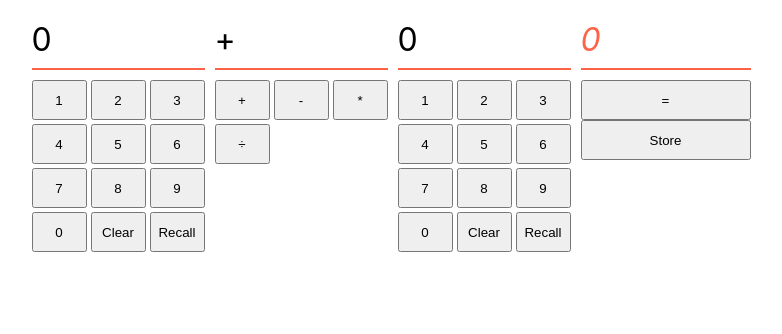
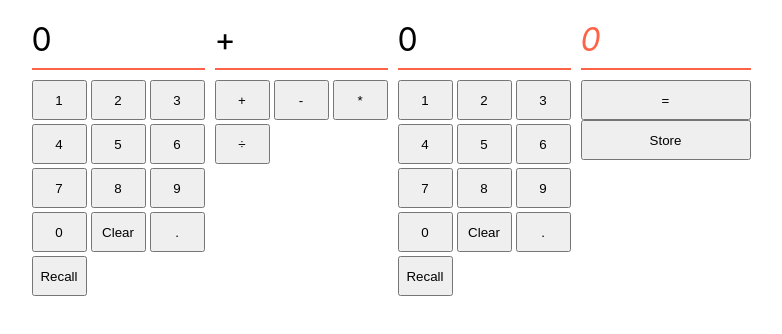
Before and after one commit to boolean-uk/react-state-calculator, a React (Vite) app: page / in a window 1280 px wide. Shown: the top 334 px of the page, without its empty margins (249-1031 px from the left). Built offline with nearby package versions, Linux system fonts and the light colour scheme.

Commit message:
extension 3 complete - decimal buttons added and functional. changed prev parseInt's to parseFloat's

```diff
--- a/src/App.jsx
+++ b/src/App.jsx
@@ -32,16 +32,16 @@ function secondNumFull(e) {
 // RESULT PANEL
 function displayResult() {
   if (operation === '+') {
-    setResult(parseInt(firstNum) + parseInt(secondNum))
+    setResult(parseFloat(firstNum) + parseFloat(secondNum))
   }
   else if ( operation === '-') {
-    setResult(parseInt(firstNum) - parseInt(secondNum))
+    setResult(parseFloat(firstNum) - parseFloat(secondNum))
   }
   else if ( operation === '*') {
-    setResult(parseInt(firstNum) * parseInt(secondNum))
+    setResult(parseFloat(firstNum) * parseFloat(secondNum))
   }
   else if ( operation === '÷') {
-    setResult(parseInt(firstNum) / parseInt(secondNum))
+    setResult(parseFloat(firstNum) / parseFloat(secondNum))
   }
 }
 
@@ -56,6 +56,19 @@ function recallFirstNum() {
 
 function recallSecondNum() {
   setSecondNum(store)
+}
+
+// EXTENSION 3
+function addDecimalFirstNum(e) {
+  if (!firstNum.includes('.')) {
+    setFirstNum(firstNum + e.target.innerText)
+  }
+}
+
+function addDecimalSecondNum(e) {
+  if (!secondNum.includes('.')) {
+    setSecondNum(secondNum + e.target.innerText)
+  }
 }
 
   return (
@@ -74,6 +87,7 @@ function recallSecondNum() {
           <button onClick={e => firstNumFull(e)}>9</button>
           <button onClick={e => firstNumFull(e)}>0</button>
           <button onClick={() => setFirstNum('0')}>Clear</button>
+          <button onClick={e => addDecimalFirstNum(e)}>.</button>
           <button onClick={() => recallFirstNum()}>Recall</button>
         </div>
       </div>
@@ -102,6 +116,7 @@ function recallSecondNum() {
           <button onClick={e => secondNumFull(e)}>9</button>
           <button onClick={e => secondNumFull(e)}>0</button>
           <button onClick={() => setSecondNum('0')}>Clear</button>
+          <button onClick={e => addDecimalSecondNum(e)}>.</button>
           <button onClick={() => recallSecondNum()}>Recall</button>
         </div>
       </div>
```
